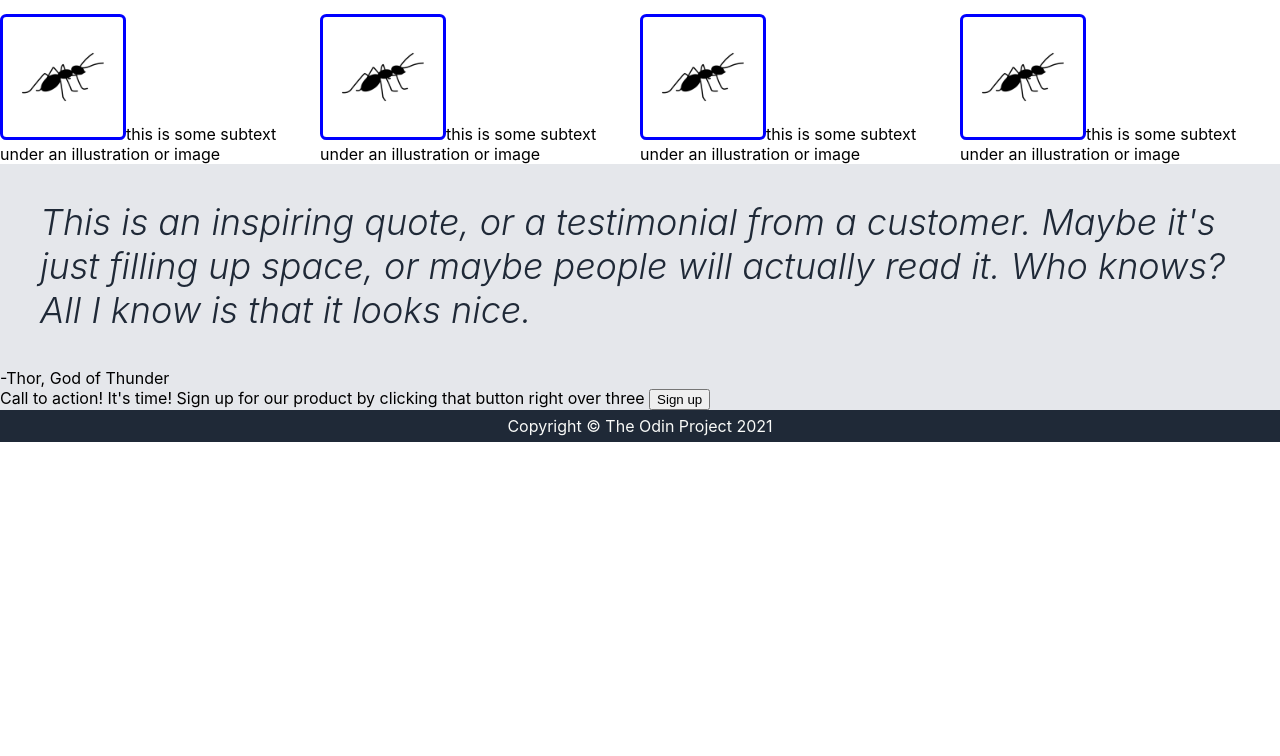
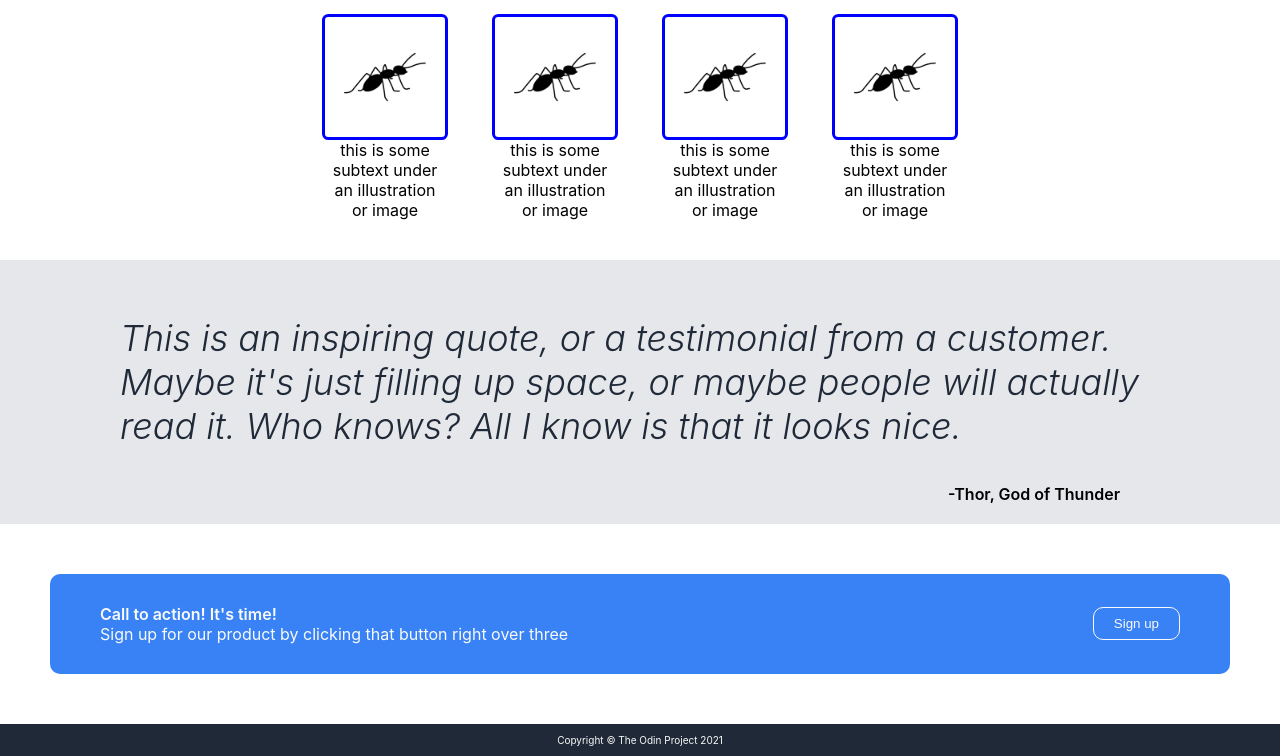
Before and after one commit to brettper/odin-landing-page, a plain HTML site: page index.html in a window 1280 px wide. Shown: the part 395-1151 px from the top of the page. Before the commit the page ends 837 px from the top, so only its background shows below. Drawn offline with Linux system fonts and the light colour scheme.

Commit message:
Looking good

```diff
--- a/css/style.css
+++ b/css/style.css
@@ -6,7 +6,7 @@ body {
     flex-direction: column;
 }
 
-.header, .hero {
+.header, .hero, .cta {
     display: flex;
     align-items: center;
     padding: 0px 40px;
@@ -58,6 +58,7 @@ body {
     padding: 8px 20px;
     border-radius: 10px;
     display: flex;
+    flex-shrink: 0;
     justify-content: center;
     align-items: center;
     border: 0px solid #eee;
@@ -67,7 +68,9 @@ body {
     display: flex;
     flex-direction: column;
     justify-content: center;
+    align-items: center;
     flex: 1;
+    margin-bottom: 40px;
 }
 
 .body h2 {
@@ -78,23 +81,40 @@ body {
 
 .container {
     display: flex;
+    justify-content: space-between;
+    gap: 20px;
     flex: 1;
 }
 
-.image img {
+.item {
+    width: 120px;
+    display: flex;
+    flex-direction: column;
+    align-items: center;
+    justify-content: center;
+    margin: 0px 15px;
+    flex: 1;
+    text-align: center;
+}
+
+.item img {
     border-color: blue;
     border-radius: 5%;
     border-style: solid;
-    width: 120px;
     height: 120px;
-}
-
-.cta {
-    background-color: #E5E7EB;
 }
 
 .quote {
     background-color: #E5E7EB;
+    padding: 20px 80px;
+    display: flex;
+    flex-direction: column;
+}
+
+.quoter {
+    font-weight: 600;
+    align-self: flex-end;
+    padding-right: 80px;
 }
 
 blockquote {
@@ -104,9 +124,32 @@ blockquote {
     color: #1F2937;
 }
 
+.cta {
+    background-color: #3882F6;
+    margin: 50px;
+    padding: 30px 50px;
+    border-radius: 10px;
+    display: flex;
+    justify-content: space-between;
+    color: #F9FAF8;
+}
+
+.cta .main {
+    font-size: 16px;
+    font-weight: 600;
+}
+
+.cta .signup {
+    border-color: #F9FAF8;
+    border-style: solid;
+    border-width: 1px;
+
+}
+
 .footer {
     height: 32px;
     display: flex;
     align-items: center;
     justify-content: center;
+    font-size: 10px;
 }
--- a/index.html
+++ b/index.html
@@ -34,10 +34,18 @@
         <h2>Some random information.</h2>
 
         <div class="container">
-            <div class="image"><img src="images/image.png">this is some subtext under an illustration or image</div>
-            <div class="image"><img src="images/image.png">this is some subtext under an illustration or image</div>
-            <div class="image"><img src="images/image.png">this is some subtext under an illustration or image</div>
-            <div class="image"><img src="images/image.png">this is some subtext under an illustration or image</div>
+          <div class="item"><img src="images/image.png">
+            <div class="text">this is some subtext under an illustration or image</div>
+          </div>
+          <div class="item"><img src="images/image.png">
+            <div class="text">this is some subtext under an illustration or image</div>
+          </div>
+          <div class="item"><img src="images/image.png">
+            <div class="text">this is some subtext under an illustration or image</div>
+          </div>
+          <div class="item"><img src="images/image.png">
+            <div class="text">this is some subtext under an illustration or image</div>
+          </div>
         </div>
     </div>
     <div class="quote">
@@ -46,12 +54,14 @@
       Maybe it's just filling up space, or maybe people will actually
       read it.  Who knows?  All I know is that it looks nice.
       </blockquote>
-      -Thor, God of Thunder
+      <div class="quoter">-Thor, God of Thunder</div>
     </div>
     <div class="cta">
-      Call to action! It's time!
-      Sign up for our product by clicking that button right over three
-      <button class="signup_button">Sign up</button>
+      <div class="text">
+      <div class="main">Call to action! It's time!</div>
+        Sign up for our product by clicking that button right over three
+      </div>
+      <button class="signup">Sign up</button>
     </div>
     <div class="footer">
         Copyright &copy; The Odin Project 2021
```
